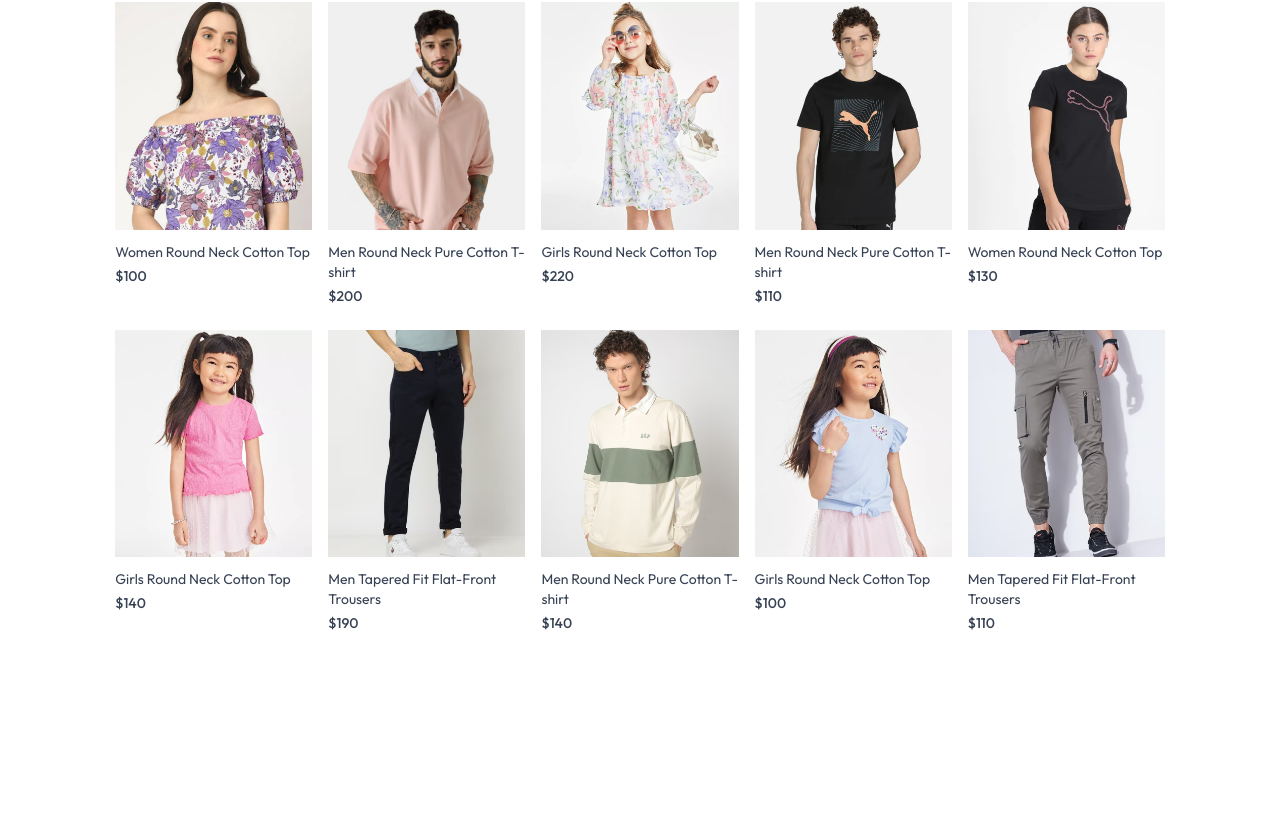
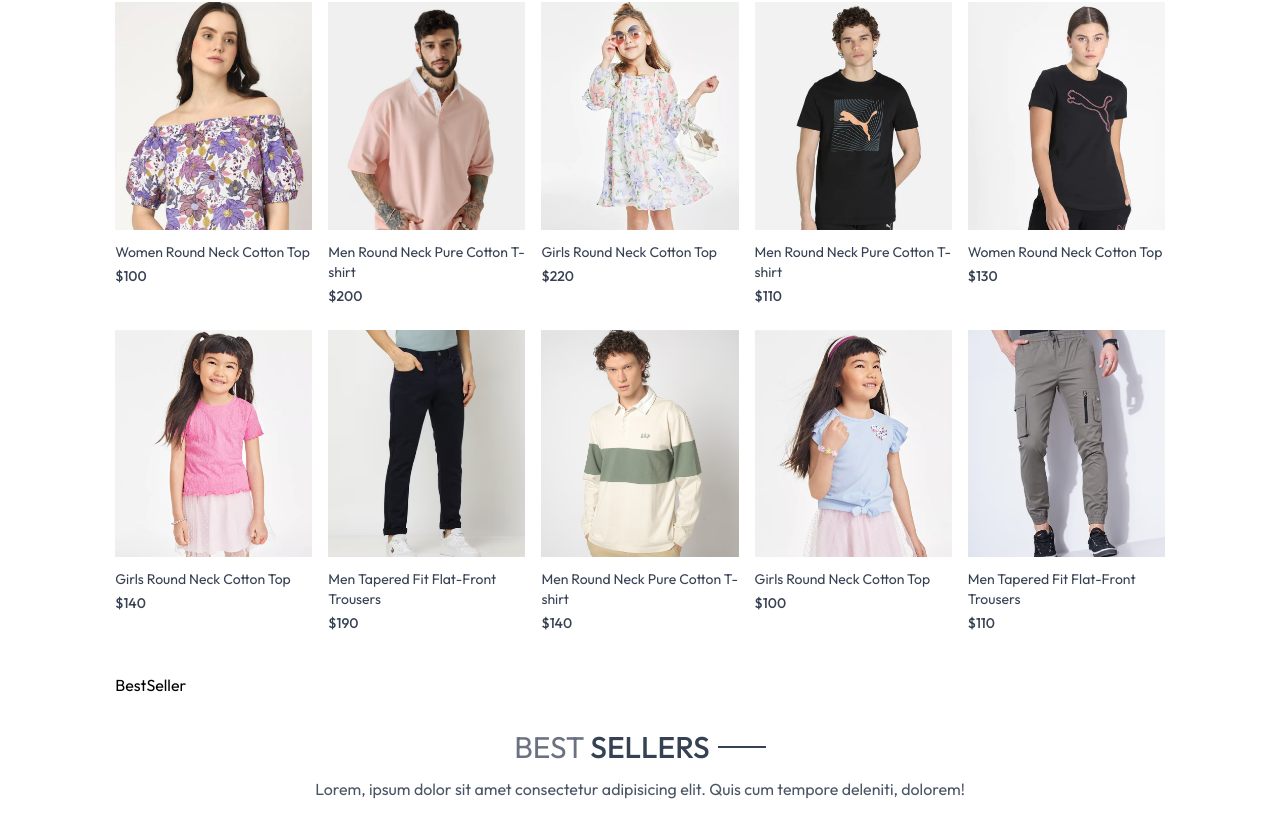
Before and after one commit to hellokristinafaye/clothing-ecommerce, a React (Vite) app: page / in a window 1280 px wide. Shown: the part 676-1513 px from the top of the page. Before the commit the page ends 1349 px from the top, so only its background shows below. Built offline with nearby package versions, Linux system fonts and the light colour scheme.

Commit message:
Best Seller component mounted

```diff
--- a/src/pages/Home.jsx
+++ b/src/pages/Home.jsx
@@ -1,12 +1,14 @@
 import React from 'react'
 import Hero from '../components/Hero'
 import LatestCollection from '../components/LatestCollection'
+import BestSeller from '../components/BestSeller'
 
 const Home = () => {
   return (
     <div>
       <Hero />
       <LatestCollection />
+      <BestSeller />
     </div>
   )
 }
```
